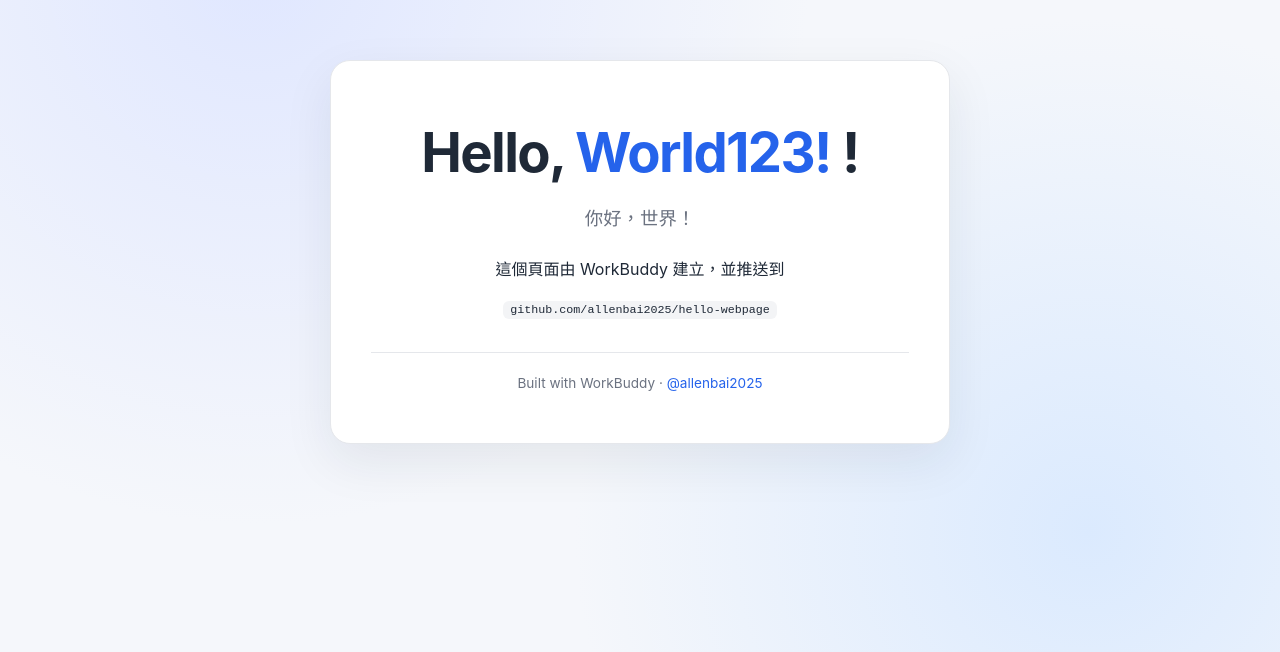
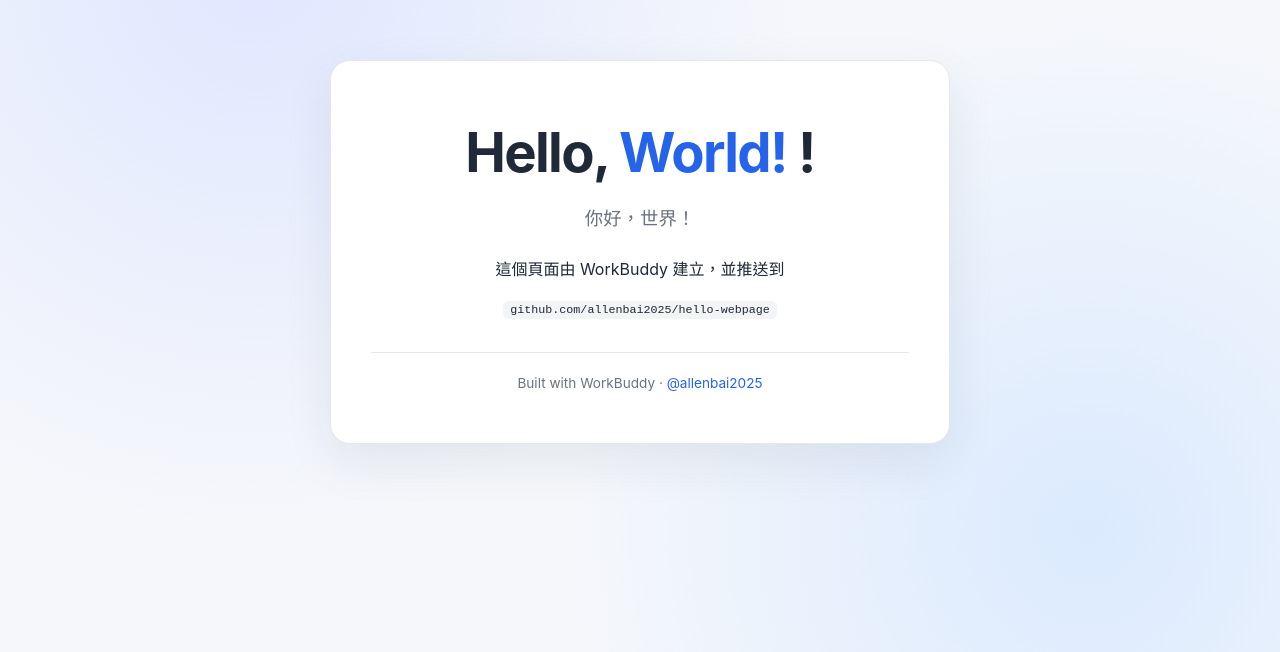
Before and after one commit to allenbai2025/hello-webpage, a plain HTML site: page index.html in a window 1280 px wide. Shown: the part 148-800 px from the top of the page. Drawn offline with Linux system fonts and the light colour scheme.

Commit message:
Update greeting in index.html

```diff
--- a/index.html
+++ b/index.html
@@ -65,7 +65,7 @@
 </head>
 <body>
   <main>
-    <h1>Hello, <span>World123! </span>!</h1>
+    <h1>Hello, <span>World! </span>!</h1>
     <p class="zh">你好，世界！</p>
     <p>這個頁面由 WorkBuddy 建立，並推送到</p>
     <p><code>github.com/allenbai2025/hello-webpage</code></p>
```
